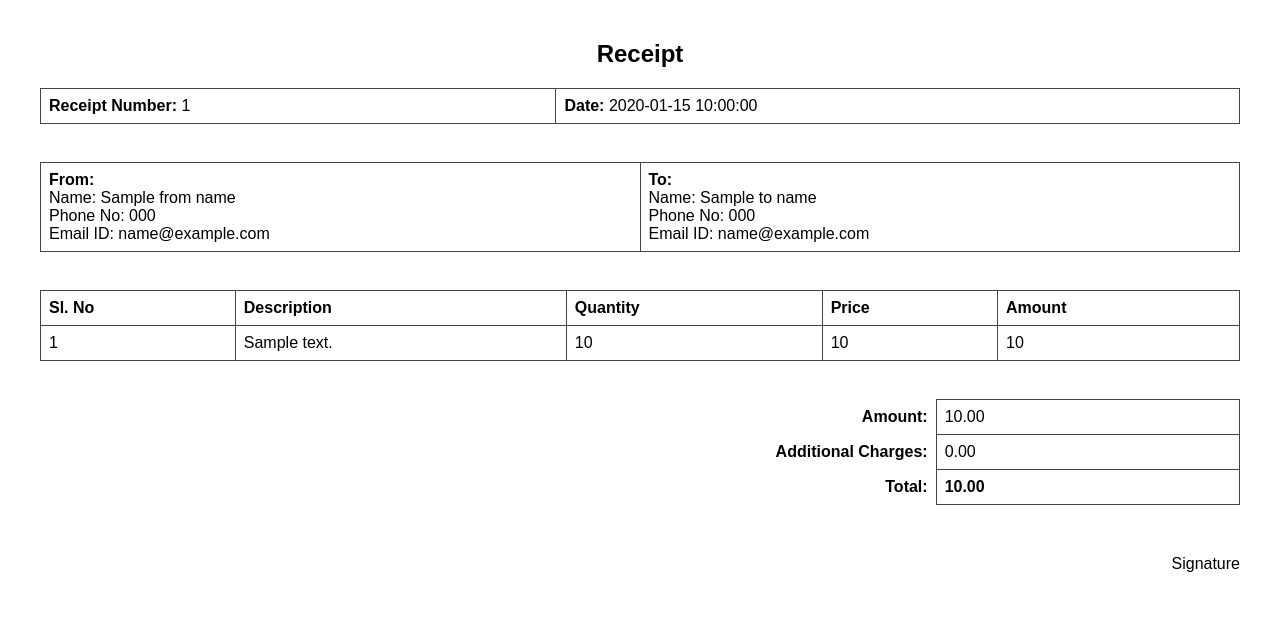
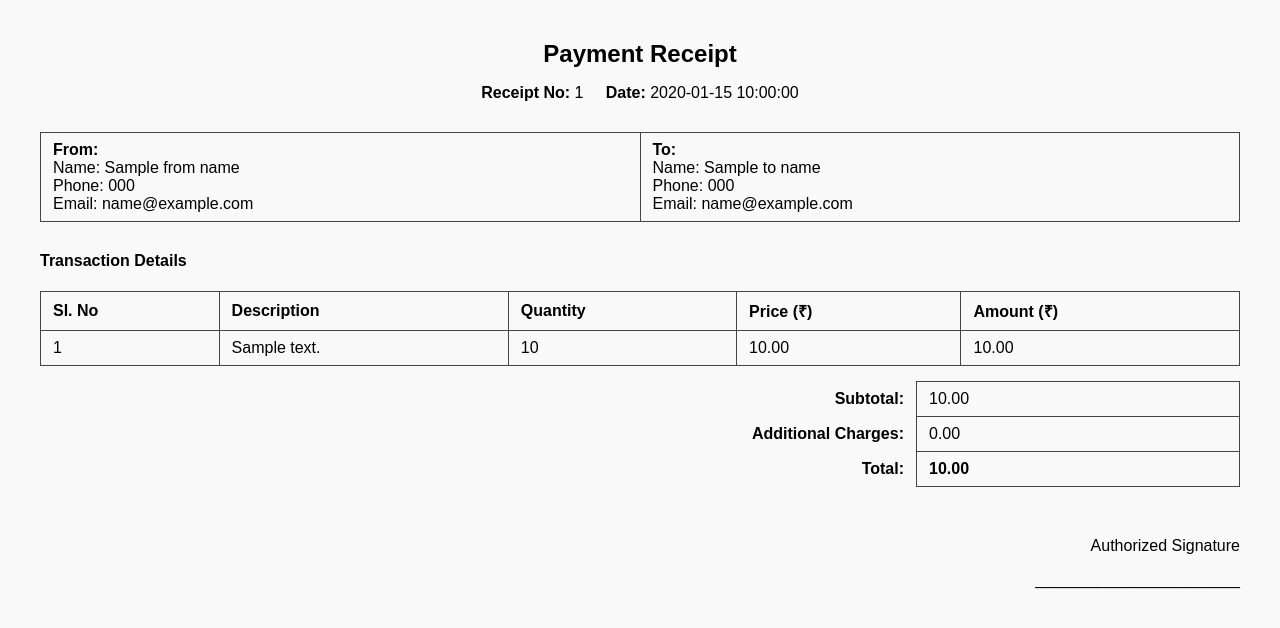
Before and after one commit to Testgptmodels/college_abstract_portal, a Flask app: template templates/receipt.html in a window 1280 px wide. Shown: the top 628 px of the page. Run offline with Flask 3, Linux system fonts and the light colour scheme; the template is opened without the code that fills it: most values are stand-ins (such as "Sample title", 1, 10 or a date in 2020).

Commit message:
Add files via upload

```diff
--- a/templates/receipt.html
+++ b/templates/receipt.html
@@ -1,59 +1,73 @@
 <!DOCTYPE html>
-<html>
+<html lang="en">
 <head>
-    <meta charset="utf-8">
+    <meta charset="UTF-8">
     <title>Receipt</title>
     <style>
-        body { font-family: Arial, sans-serif; margin: 40px; }
-        .header, .footer { text-align: center; }
-        table { width: 100%; border-collapse: collapse; margin-top: 20px; }
-        th, td { border: 1px solid #444; padding: 8px; text-align: left; }
-        .no-border { border: none; }
-        .signature { margin-top: 50px; text-align: right; }
+        body {
+            font-family: Arial, sans-serif;
+            margin: 40px;
+            background-color: #f9f9f9;
+        }
+        .header {
+            text-align: center;
+            margin-bottom: 30px;
+        }
+        h2 {
+            margin: 0;
+        }
+        table {
+            width: 100%;
+            border-collapse: collapse;
+            margin-top: 15px;
+        }
+        th, td {
+            border: 1px solid #444;
+            padding: 8px 12px;
+            text-align: left;
+        }
+        .no-border {
+            border: none;
+        }
+        .signature {
+            margin-top: 50px;
+            text-align: right;
+        }
     </style>
 </head>
 <body>
 
     <div class="header">
-        <h2>Receipt</h2>
+        <h2>Payment Receipt</h2>
+        <p><strong>Receipt No:</strong> {{ receipt_number }} &nbsp;&nbsp;&nbsp; <strong>Date:</strong> {{ receipt_date }}</p>
     </div>
-
-    <table>
-        <tr>
-            <td><strong>Receipt Number:</strong> {{ receipt_number }}</td>
-            <td><strong>Date:</strong> {{ receipt_date }}</td>
-        </tr>
-    </table>
-
-    <br>
 
     <table>
         <tr>
             <td>
                 <strong>From:</strong><br>
                 Name: {{ from_name }}<br>
-                Phone No: {{ from_phone }}<br>
-                Email ID: {{ from_email }}
+                Phone: {{ from_phone }}<br>
+                Email: {{ from_email }}
             </td>
             <td>
                 <strong>To:</strong><br>
                 Name: {{ to_name }}<br>
-                Phone No: {{ to_phone }}<br>
-                Email ID: {{ to_email }}
+                Phone: {{ to_phone }}<br>
+                Email: {{ to_email }}
             </td>
         </tr>
     </table>
 
-    <br>
-
+    <h4 style="margin-top: 30px;">Transaction Details</h4>
     <table>
         <thead>
             <tr>
                 <th>Sl. No</th>
                 <th>Description</th>
                 <th>Quantity</th>
-                <th>Price</th>
-                <th>Amount</th>
+                <th>Price (₹)</th>
+                <th>Amount (₹)</th>
             </tr>
         </thead>
         <tbody>
@@ -62,32 +76,31 @@
                 <td>{{ loop.index }}</td>
                 <td>{{ item.description }}</td>
                 <td>{{ item.quantity }}</td>
-                <td>{{ item.price }}</td>
-                <td>{{ item.amount }}</td>
+                <td>{{ "%.2f"|format(item.price) }}</td>
+                <td>{{ "%.2f"|format(item.amount) }}</td>
             </tr>
             {% endfor %}
         </tbody>
     </table>
 
-    <br>
-
     <table>
         <tr>
-            <td class="no-border" colspan="4" style="text-align:right;"><strong>Amount:</strong></td>
-             <td>{{ "%.2f"|format(amount) }}</td>
+            <td class="no-border" colspan="4" style="text-align: right;"><strong>Subtotal:</strong></td>
+            <td>{{ "%.2f"|format(amount) }}</td>
         </tr>
         <tr>
-            <td class="no-border" colspan="4" style="text-align:right;"><strong>Additional Charges:</strong></td>
+            <td class="no-border" colspan="4" style="text-align: right;"><strong>Additional Charges:</strong></td>
             <td>{{ "%.2f"|format(additional_charges) }}</td>
         </tr>
         <tr>
-            <td class="no-border" colspan="4" style="text-align:right;"><strong>Total:</strong></td>
-             <td><strong>{{ "%.2f"|format(total) }}</strong></td>
+            <td class="no-border" colspan="4" style="text-align: right;"><strong>Total:</strong></td>
+            <td><strong>{{ "%.2f"|format(total) }}</strong></td>
         </tr>
     </table>
 
     <div class="signature">
-        <p>Signature</p>
+        <p>Authorized Signature</p>
+        <p>_______________________</p>
     </div>
 
 </body>
```
